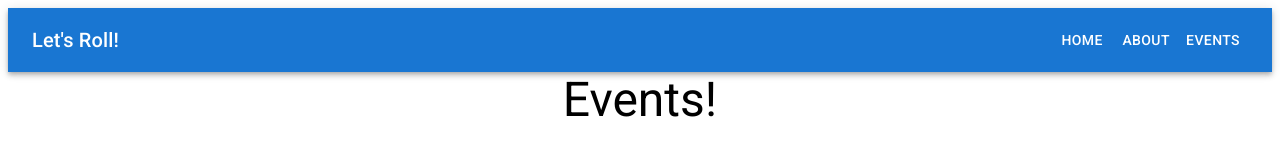
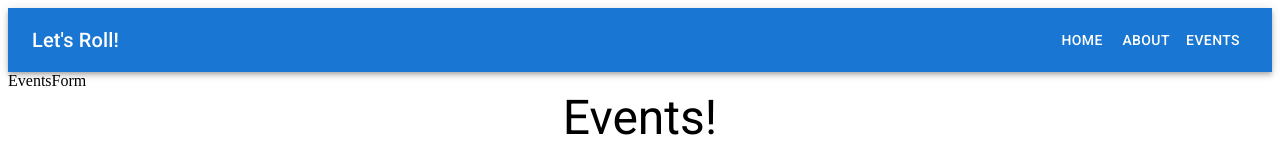
Before and after one commit to jgifford82/skate-events-app, a React (Create React App) app: page /events in a window 1280 px wide. Shown: the top 162 px of the page. Built offline with nearby package versions, Linux system fonts and the light colour scheme; data requests are answered from the project's data file.

Commit message:
import EventsForm to EventsContainer to render form

```diff
--- a/src/components/EventsContainer.js
+++ b/src/components/EventsContainer.js
@@ -1,5 +1,6 @@
 import React, { useState, useEffect } from "react";
 import EventsList from "./EventsList";
+import EventsForm from "./EventsForm";
 
 const EventsContainer = () => {
   const [meets, setMeets] = useState([]);
@@ -15,6 +16,7 @@ const EventsContainer = () => {
 
   return (
     <div>
+      <EventsForm />
       <EventsList meets={meets} />
     </div>
   );
```
Also changed, not shown: src/components/EventsForm.js (+4 -6 lines).
